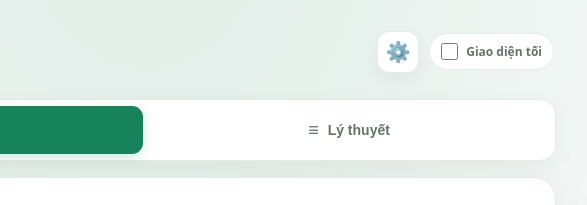
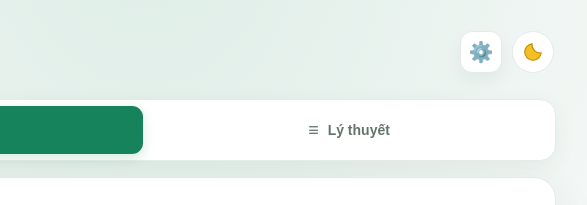
Before and after one commit to HazLoi/TracNghiem, a plain HTML site: page index.html in a window 1280 px wide. Shown: the top 205 px of the page, 494-1081 px from the left. Drawn offline with Linux system fonts and the light colour scheme.

Commit message:
Replace theme toggle with moon icon
Co-authored-by: Copilot <223556219+Copilot@users.noreply.github.com>

```diff
--- a/app.js
+++ b/app.js
@@ -142,7 +142,11 @@ function saveQuizSettings(settings) {
 function applyTheme(theme, persist = false) {
   const selectedTheme = theme === 'dark' ? 'dark' : 'light';
   document.documentElement.dataset.theme = selectedTheme;
-  themeToggle.checked = selectedTheme === 'dark';
+  const isDark = selectedTheme === 'dark';
+  const toggleLabel = `Chuyển sang giao diện ${isDark ? 'sáng' : 'tối'}`;
+  themeToggle.setAttribute('aria-label', toggleLabel);
+  themeToggle.setAttribute('aria-pressed', String(isDark));
+  themeToggle.title = toggleLabel;
   if (persist) {
     try {
       localStorage.setItem(THEME_STORAGE_KEY, selectedTheme);
@@ -175,7 +179,8 @@ function getInitialTheme() {
 
 applyTheme(getInitialTheme());
 applyQuizSettings(false);
-themeToggle.addEventListener('change', () => applyTheme(themeToggle.checked ? 'dark' : 'light', true));
+themeToggle.addEventListener('click', () =>
+  applyTheme(document.documentElement.dataset.theme === 'dark' ? 'light' : 'dark', true));
 
 settingsButton?.addEventListener('click', () => {
   if (!settingsPanel) return;
@@ -1428,15 +1433,15 @@ function showResult() {
     retrySection.style.display = 'block';
     retryButton.textContent = 'Làm lại các câu sai';
     if (isRetryMode) {
-      message.textContent = `Kết quả lần đầu: ${stats.correct}/${stats.total} câu đúng.`;
-      retryDescription.textContent = `Vòng ôn tập ${retryRound} vẫn còn câu chưa đúng. Hãy tiếp tục làm lại; kết quả lần đầu không thay đổi.`;
+      message.textContent = `Kết quả: ${stats.correct}/${stats.total} câu đúng.`;
+      retryDescription.textContent = `Vòng ôn tập ${retryRound} vẫn còn câu chưa đúng. Hãy tiếp tục làm lại.`;
     } else {
       message.textContent = `Bạn đúng ${stats.correct}/${stats.total} câu.`;
       retryDescription.textContent = 'Bạn còn câu trả lời sai. Làm lại các câu này đến khi trả lời đúng hết.';
     }
   } else {
     retrySection.style.display = 'none';
-    message.textContent = `${isRetryMode ? 'Kết quả lần đầu' : 'Kết quả'}: ${stats.correct}/${stats.total} câu đúng.`;
+    message.textContent = `Kết quả: ${stats.correct}/${stats.total} câu đúng.`;
   }
 
   document.getElementById('storage-note').textContent = progressCleared
--- a/index.html
+++ b/index.html
@@ -24,10 +24,11 @@
     </div>
     <div class="header-actions">
       <button id="settings-button" class="settings-button" type="button" aria-expanded="false" aria-controls="settings-panel" aria-label="Cài đặt ứng dụng">⚙️</button>
-      <label class="theme-toggle" for="theme-toggle">
-        <input id="theme-toggle" type="checkbox" aria-label="Bật hoặc tắt giao diện tối">
-        <span>Giao diện tối</span>
-      </label>
+      <button id="theme-toggle" class="theme-toggle" type="button" aria-label="Chuyển sang giao diện tối" aria-pressed="false" title="Chuyển sang giao diện tối">
+        <svg class="theme-icon" viewBox="0 0 24 24" aria-hidden="true">
+          <path d="M20.9 13A9 9 0 0 1 11 3.1 9 9 0 1 0 20.9 13Z"></path>
+        </svg>
+      </button>
     </div>
   </header>
 
--- a/service-worker.js
+++ b/service-worker.js
@@ -1,4 +1,4 @@
-const CACHE_NAME = 'trac-nghiem-pwa-v18';
+const CACHE_NAME = 'trac-nghiem-pwa-v19';
 const APP_SHELL = [
   './',
   './index.html',
--- a/style.css
+++ b/style.css
@@ -115,8 +115,10 @@
     button:disabled { cursor: not-allowed; opacity: .65; }
     .main-btn { width: 100%; margin-top: 6px; }
     .small-note { color: var(--muted); font-size: 12px; line-height: 1.55; margin: 10px 0 0; }
-    .theme-toggle { display: flex; width: fit-content; align-items: center; gap: 8px; margin: 0 auto 18px; color: var(--muted); font-size: 13px; font-weight: 700; cursor: pointer; }
-    .theme-toggle input { width: 18px; height: 18px; margin: 0; accent-color: var(--secondary); }
+    .theme-toggle { display: inline-flex; width: 42px; height: 42px; align-items: center; justify-content: center; padding: 8px; border: 1px solid var(--surface-border); border-radius: 50%; background: var(--surface); color: var(--muted); cursor: pointer; }
+    .theme-toggle:hover { background: var(--surface-soft); }
+    .theme-icon { width: 22px; height: 22px; fill: #f2bf24; stroke: #c58b00; stroke-width: 1.2; }
+    :root[data-theme="dark"] .theme-icon { fill: #101713; stroke: #d7e3da; }
     .refresh-cache-btn { display: block; width: auto; margin: -8px auto 0; padding: 8px 11px; background: #68756d; font-size: 13px; }
     .refresh-cache-btn:hover { background: #505b54; }
     .refresh-cache-btn:disabled { cursor: progress; }
@@ -433,20 +435,7 @@
     }
     h1 { margin: 0; color: var(--text); text-align: left; font-size: 23px; letter-spacing: -.5px; }
     .subtitle { margin: 3px 0 0; color: var(--muted); text-align: left; font-size: 13px; }
-    .theme-toggle {
-      display: flex;
-      align-items: center;
-      gap: 8px;
-      margin: 0;
-      padding: 9px 11px;
-      border: 1px solid var(--surface-border);
-      border-radius: 999px;
-      background: var(--surface);
-      color: var(--muted);
-      font-size: 12px;
-      white-space: nowrap;
-    }
-    .theme-toggle input { width: 17px; height: 17px; }
+    .theme-toggle { flex: 0 0 42px; margin: 0; }
     .primary-tabs {
       position: sticky;
       top: 10px;
@@ -579,8 +568,7 @@
       .brand-mark { width: 43px; height: 43px; flex-basis: 43px; border-radius: 14px; }
       h1 { font-size: 21px; }
       .subtitle { max-width: 200px; font-size: 11px; }
-      .theme-toggle { padding: 8px; }
-      .theme-toggle span { display: none; }
+      .theme-toggle { width: 38px; height: 38px; flex-basis: 38px; padding: 7px; }
       .primary-tabs {
         position: fixed;
         top: auto;
```
Also changed, not shown: 2 other files.
